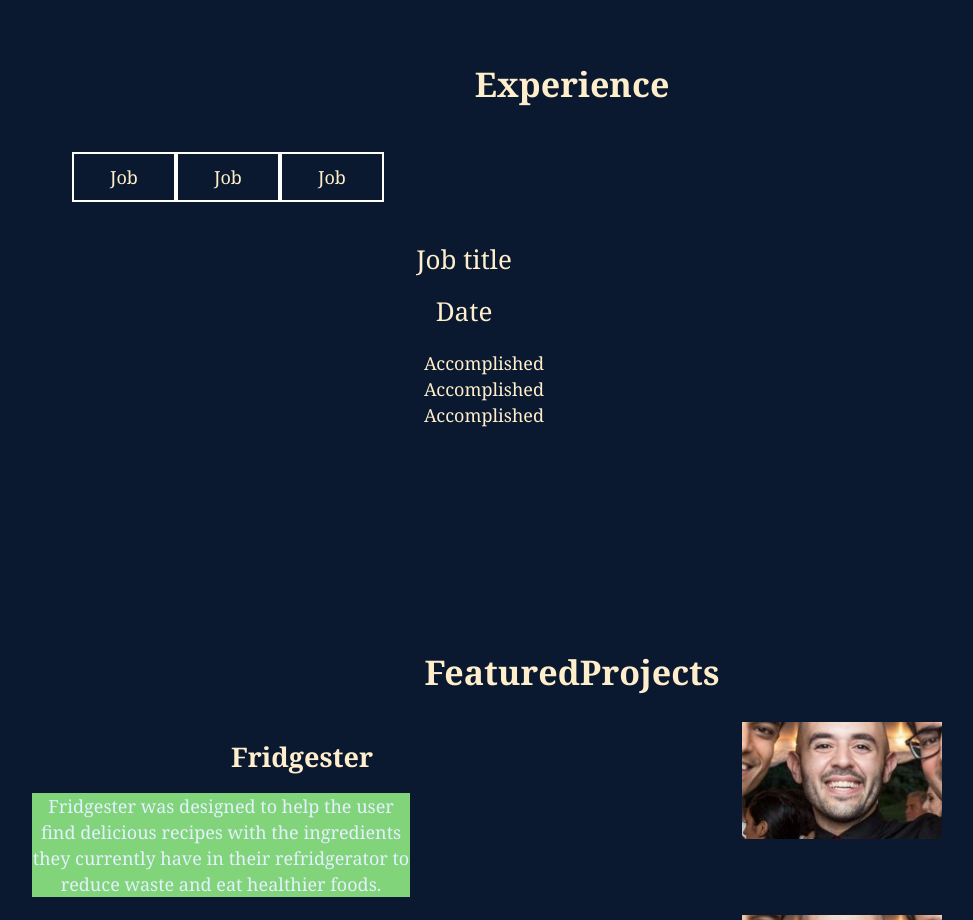
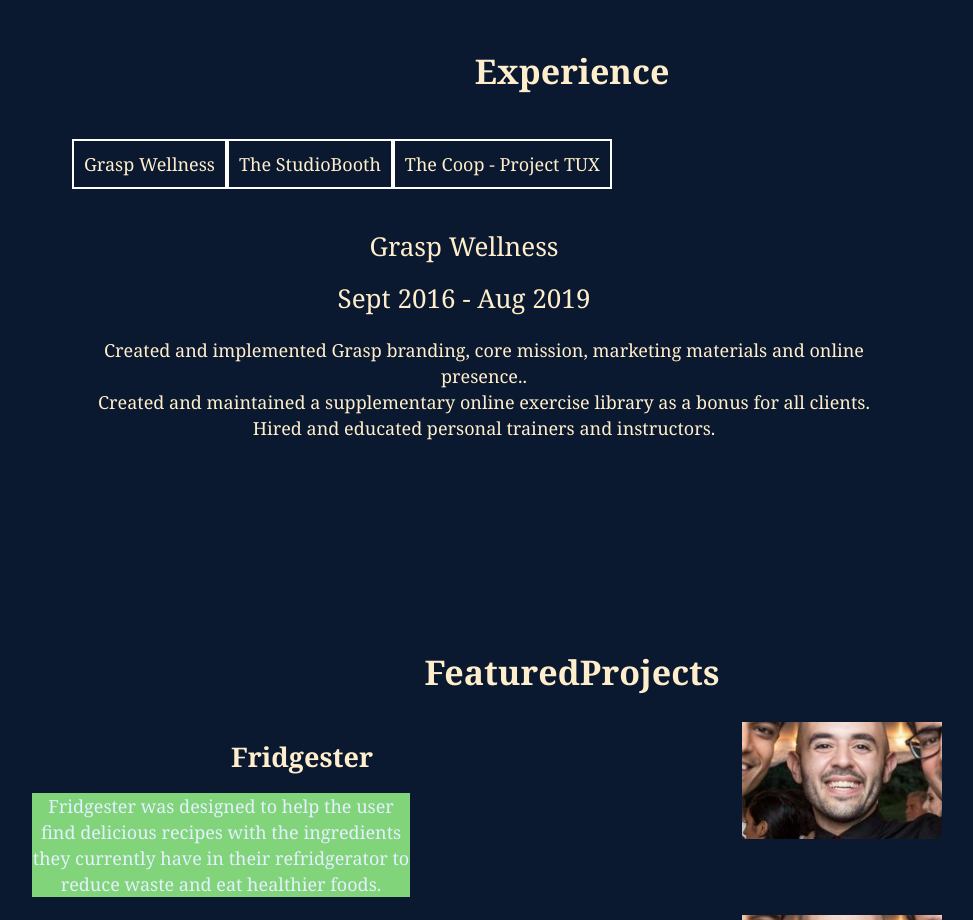
Before and after one commit to dscription/gatsby-portfolio-v1, a Gatsby site: page / in a window 1280 px wide. Shown: the part 1880-2800 px from the top of the page, without its empty margins (68-1041 px from the left). Built offline with nearby package versions, Linux system fonts and the light colour scheme; Gatsby itself is replaced by a stand-in of ours.

Commit message:
add Job Experience contents and select job

```diff
--- a/content/featured/Fridgester/index.md
+++ b/content/featured/Fridgester/index.md
@@ -4,8 +4,8 @@
 github: 'https://github.com/dscription/api-recipe-project'
 deployed: 'http://fridgester-final.surge.sh/'
 tech:
-  -- HTML
-  -- CSS
-  -- JavaScript
+  - HTML
+  - CSS
+  - JavaScript
 ---
 Fridgester was designed to help the user find delicious recipes with the ingredients they currently have in their refridgerator to reduce waste and eat healthier foods.
--- a/content/featured/MWA/index.md
+++ b/content/featured/MWA/index.md
@@ -4,8 +4,8 @@
 github: 'https://github.com/dscription/movewithabandon'
 deployed: 'https://moremvmnt.herokuapp.com/'
 tech:
-  -- P5.js
-  -- Django
-  -- ML5.js
+  - P5.js
+  - Django
+  - ML5.js
 ---
 Move With Abandon was an effort to bridge the gap between technology, creativity, and human movement. Using the creative coding library P5.js, a machine learning library called ML5.js, and a backend built in Django. The user is able to use their webcam to record their joint positions and draw colors to the canvas as they move in space.ase.
--- a/content/featured/Sophia/index.md
+++ b/content/featured/Sophia/index.md
@@ -4,9 +4,9 @@
 github: 'https://github.com/dscription/sophia'
 deployed: 'http://sophia-version-0.herokuapp.com/'
 tech:
-  -- MongoDB
-  -- Express.js
-  -- Node.js
-  -- EJS
+  - MongoDB
+  - Express.js
+  - Node.js
+  - EJS
 ---
 Sophia was designed with polymaths and lifelong learners in mind. It's purpose is to help the user keep track of their interests and topics of study as they work on increasing their knowledge base.
--- a/content/jobs/Grasp/index.md
+++ b/content/jobs/Grasp/index.md
@@ -3,7 +3,7 @@
 company: 'Grasp Wellness'
 date: 'Sept 2016 - Aug 2019'
 accomplishments:
-  -- Created and implemented Grasp branding, core mission, marketing materials and online presence..
-  -- Created and maintained a supplementary online exercise library as a bonus for all clients.
-  -- Hired and educated personal trainers and instructors.
+  - Created and implemented Grasp branding, core mission, marketing materials and online presence..
+  - Created and maintained a supplementary online exercise library as a bonus for all clients.
+  - Hired and educated personal trainers and instructors.
 ---
--- a/content/jobs/Studiobooth/index.md
+++ b/content/jobs/Studiobooth/index.md
@@ -3,7 +3,7 @@
 company: 'The StudioBooth'
 date: 'Oct 2020 - Present'
 accomplishments:
-  -- Built microsites.
-  -- custom html and css.
-  -- interactive photo booth on web.
+  - Built microsites.
+  - custom html and css.
+  - interactive photo booth on web.
 ---
--- a/content/jobs/TheCoop/index.md
+++ b/content/jobs/TheCoop/index.md
@@ -3,8 +3,8 @@
 company: 'The Coop - Project TUX'
 date: 'Oct 2020 - Present'
 accomplishments:
-  -- Coordinated with a team of UX designers and engineers to plan, design, and document a minimum viable product.
-  -- Set goals for and created a Kanban style sprint board every two weeks.
-  -- Lead pair programming exercises during the development process.
-  -- Researched new technologies for future versions of project TUX.
+  - Coordinated with a team of UX designers and engineers to plan, design, and document a minimum viable product.
+  - Set goals for and created a Kanban style sprint board every two weeks.
+  - Lead pair programming exercises during the development process.
+  - Researched new technologies for future versions of project TUX.
 ---
--- a/src/components/elements/Button.js
+++ b/src/components/elements/Button.js
@@ -2,14 +2,14 @@
 import styled from 'styled-components'
 
 export const Button = styled.button`
-  height: 50px;
+  height: 75px;
+  width: 200px;
   padding: 5px;
   color: ${props => props.theme.colors.accent};
   background: inherit;
   border: 4px solid;
   border-color: ${props => props.theme.colors.accent};
   border-radius: 5px;
-  font-size: 20px;
-  width: 120px;
+  font-size: 30px;
   margin: 0px auto;
 `
--- a/src/components/layouts/Header.js
+++ b/src/components/layouts/Header.js
@@ -80,6 +80,7 @@
 
 export default styled(Header)`
   display: flex;
+  justify-content: center;
   height: 100px;
   background: ${props => props.theme.colors.background};
   color: ${props => props.theme.colors.primary};
@@ -88,5 +89,4 @@
   line-height: ${props => props.theme.fonts.primary.contentHeight};
   padding: 0px 30px;
   align-items: center;
-  justify-content: center;
 `
--- a/src/components/sections/Experience.js
+++ b/src/components/sections/Experience.js
@@ -4,9 +4,8 @@
 import Section from "../layouts/Section"
 import { Button, Heading, SubHeading, Content } from "../elements"
 
-
 const Experience = () => {
-  // todo: track which job has been selected, and render the appropriate data in the paragraph.
+  const [jobIndex, setJobIndex] = useState(0)
   const data = useStaticQuery(graphql`
     query {
       allMarkdownRemark(filter: { fileAbsolutePath: { regex: "/jobs/" } }) {
@@ -23,25 +22,40 @@
       }
     }
   `)
+
+  const jobs = data.allMarkdownRemark.edges.filter(({ node }) => node)
+
+  const job = jobs[jobIndex].node.frontmatter
+  {
+    console.log(job)
+  }
+
   return (
     <Section>
       <SubHeading>Experience</SubHeading>
-      {/* //todo: map through job titles and render them as a list */}
       <Flex>
         <JobsContainer>
           <Jobs>
-            <li>Job</li>
-            <li>Job</li>
-            <li>Job</li>
+            {jobs &&
+              jobs.map(({ node }, index) => {
+                const { frontmatter } = node
+                const { title, company, date, accomplishments } = frontmatter
+
+                return (
+                  <li key={index} onClick={() => setJobIndex(index)}>
+                    {company}
+                  </li>
+                )
+              })}
           </Jobs>
         </JobsContainer>
         <AccomplishmentContainer>
-          <Content>Job title</Content>
-          <Content>Date</Content>
+          <Content>{job.company}</Content>
+          <Content>{job.date}</Content>
           <Accomplishments>
-            <li>Accomplished</li>
-            <li>Accomplished</li>
-            <li>Accomplished</li>
+            {job.accomplishments.map((accomplishment, index) => (
+              <li key={index}>{accomplishment}</li>
+            ))}
           </Accomplishments>
         </AccomplishmentContainer>
       </Flex>
```
